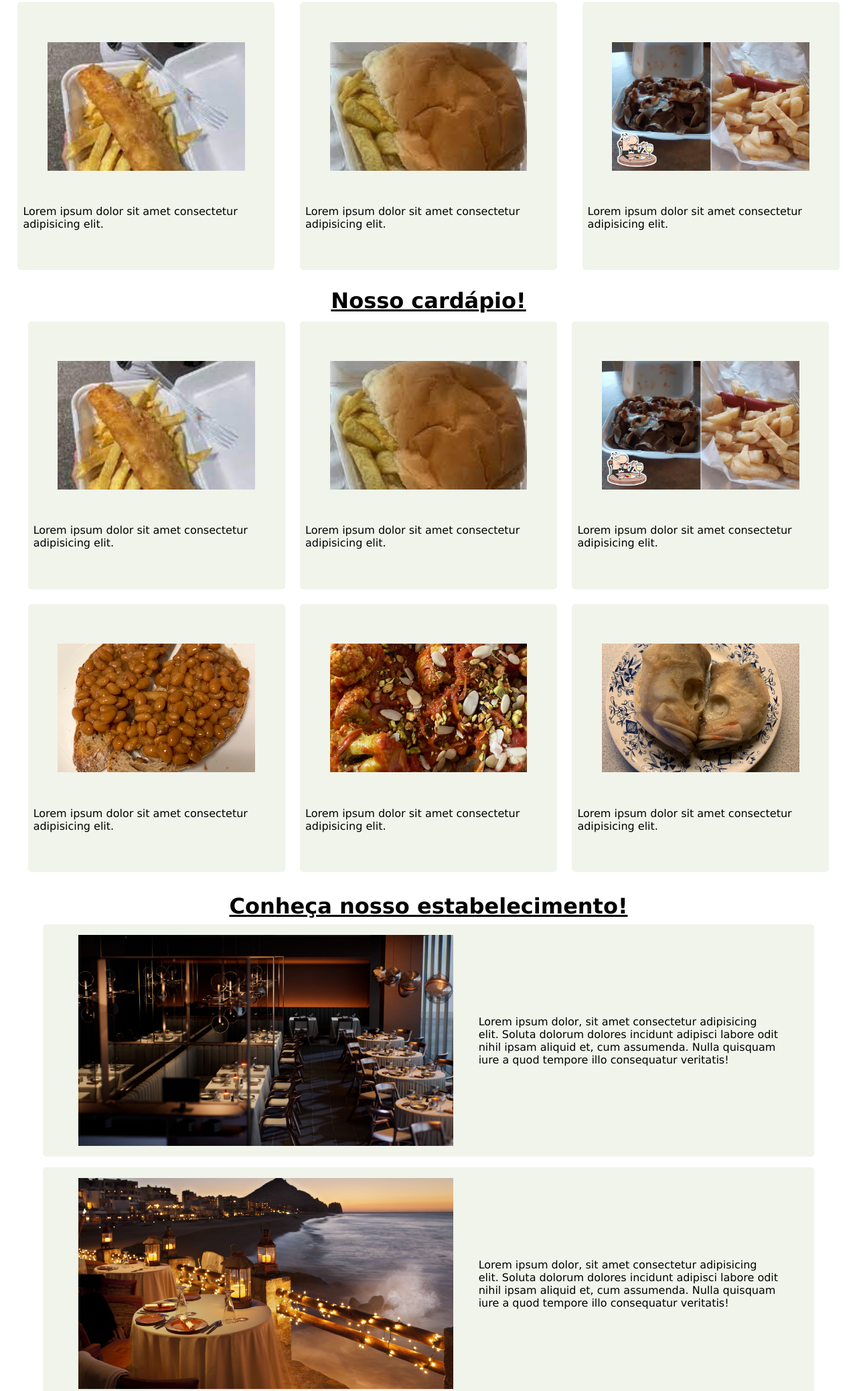
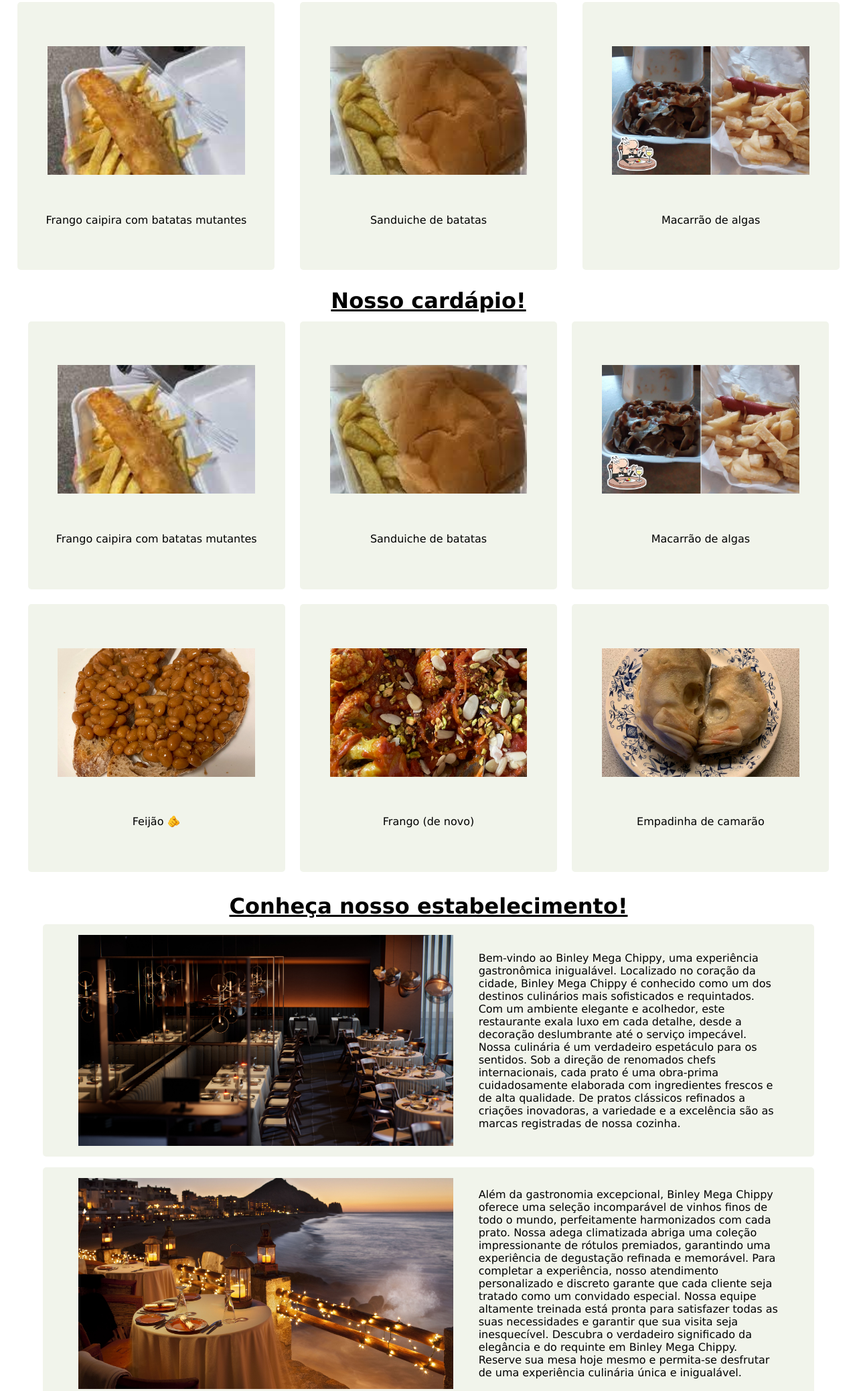
Before and after one commit to enzoenrico/atividadeRa4ExpCriativa, a plain HTML site: page index.html in a window 1280 px wide. Shown: the part 721-2798 px from the top of the page at 67% size. Drawn offline with Linux system fonts and the light colour scheme.

Commit message:
textos inseridos

```diff
--- a/index.html
+++ b/index.html
@@ -18,11 +18,9 @@
         <div class="banner">
             <img src="/assets/bg-main.jpg">
             <div class="desc">
-                <p>Velit cupidatat aliquip aliqua consectetur. Elit amet labore nostrud sint ex est incididunt anim anim
-                    sint laboris do voluptate qui. Laboris laboris ea amet adipisicing qui sunt ea ex mollit culpa
-                    tempor et. Do id sunt Lorem nostrud magna magna exercitation quis ipsum. Nostrud velit consectetur
-                    ex veniam consectetur eu non cillum dolore. Labore irure nostrud labore nulla enim et fugiat elit
-                    sit pariatur anim. Et laboris anim quis culpa.</p>
+                <p>Bem vindo ao Binley Mega Chippy! O melhor restaurante de toda américa latina!
+                    Aqui você encontrará o melhor da cozinha britânica em um só lugar!
+                </p>
             </div>
         </div>
 
@@ -33,15 +31,15 @@
             <div class="most-famous">
                 <div class="plate-card">
                     <img src="/assets/food1.jpg">
-                    <p class="desc-plate">Lorem ipsum dolor sit amet consectetur adipisicing elit.</p>
+                    <p class="desc-plate">Frango caipira com batatas mutantes</p>
                 </div>
                 <div class="plate-card">
                     <img src="/assets/food2.jpg">
-                    <p class="desc-plate">Lorem ipsum dolor sit amet consectetur adipisicing elit.</p>
+                    <p class="desc-plate">Sanduiche de batatas</p>
                 </div>
                 <div class="plate-card">
                     <img src="/assets/food3.jpg">
-                    <p class="desc-plate">Lorem ipsum dolor sit amet consectetur adipisicing elit.</p>
+                    <p class="desc-plate">Macarrão de algas</p>
                 </div>
             </div>
         </div>
@@ -55,27 +53,27 @@
                 <div class="plate-menu">
                     <div class="plate-card">
                         <img src="/assets/food1.jpg">
-                        <p class="desc-plate">Lorem ipsum dolor sit amet consectetur adipisicing elit.</p>
+                        <p class="desc-plate">Frango caipira com batatas mutantes</p>
                     </div>
                     <div class="plate-card">
                         <img src="/assets/food2.jpg">
-                        <p class="desc-plate">Lorem ipsum dolor sit amet consectetur adipisicing elit.</p>
+                        <p class="desc-plate">Sanduiche de batatas</p>
                     </div>
                     <div class="plate-card">
                         <img src="/assets/food3.jpg">
-                        <p class="desc-plate">Lorem ipsum dolor sit amet consectetur adipisicing elit.</p>
+                        <p class="desc-plate">Macarrão de algas</p>
                     </div>
                     <div class="plate-card">
                         <img src="/assets/food4.jpg">
-                        <p class="desc-plate">Lorem ipsum dolor sit amet consectetur adipisicing elit.</p>
+                        <p class="desc-plate">Feijão 🫵</p>
                     </div>
                     <div class="plate-card">
                         <img src="/assets/food5.jpg">
-                        <p class="desc-plate">Lorem ipsum dolor sit amet consectetur adipisicing elit.</p>
+                        <p class="desc-plate">Frango (de novo)</p>
                     </div>
                     <div class="plate-card">
                         <img src="/assets/food6.jpg">
-                        <p class="desc-plate">Lorem ipsum dolor sit amet consectetur adipisicing elit.</p>
+                        <p class="desc-plate">Empadinha de camarão</p>
                     </div>
                 </div>
             </div>
@@ -86,33 +84,37 @@
             <div class="pics-div-wrapper">
                 <div class="place-pics">
                     <img src="/assets/bg-main.jpg">
-                    <p class="desc-place">Lorem ipsum dolor, sit amet consectetur adipisicing elit. Soluta dolorum
-                        dolores incidunt adipisci labore odit nihil ipsam aliquid et, cum assumenda. Nulla quisquam iure
-                        a quod tempore illo consequatur veritatis!</p>
+                    <p class="desc-place">Bem-vindo ao Binley Mega Chippy, uma experiência gastronômica inigualável.
+                        Localizado no coração da cidade, Binley Mega Chippy é conhecido como um dos destinos culinários mais sofisticados e requintados. Com um ambiente elegante e acolhedor, este restaurante exala luxo em cada detalhe, desde a decoração deslumbrante até o serviço impecável.
+
+                        Nossa culinária é um verdadeiro espetáculo para os sentidos. Sob a direção de renomados chefs internacionais, cada prato é uma obra-prima cuidadosamente elaborada com ingredientes frescos e de alta qualidade. De pratos clássicos refinados a criações inovadoras, a variedade e a excelência são as marcas registradas de nossa cozinha.</p>
                 </div>
             </div>
             <div class="pics-div-wrapper">
                 <div class="place-pics">
                     <img src="/assets/res-1.jpg">
-                    <p class="desc-place">Lorem ipsum dolor, sit amet consectetur adipisicing elit. Soluta dolorum
-                        dolores incidunt adipisci labore odit nihil ipsam aliquid et, cum assumenda. Nulla quisquam iure
-                        a quod tempore illo consequatur veritatis!</p>
+                    <p class="desc-place">Além da gastronomia excepcional, Binley Mega Chippy oferece uma seleção incomparável de vinhos finos de todo o mundo, perfeitamente harmonizados com cada prato. Nossa adega climatizada abriga uma coleção impressionante de rótulos premiados, garantindo uma experiência de degustação refinada e memorável.
+
+                        Para completar a experiência, nosso atendimento personalizado e discreto garante que cada cliente seja tratado como um convidado especial. Nossa equipe altamente treinada está pronta para satisfazer todas as suas necessidades e garantir que sua visita seja inesquecível.
+
+                        Descubra o verdadeiro significado da elegância e do requinte em Binley Mega Chippy. Reserve sua mesa hoje mesmo e permita-se desfrutar de uma experiência culinária única e inigualável.</p>
                 </div>
             </div>
             <div class="pics-div-wrapper">
                 <div class="place-pics">
                     <img src="/assets/res-2.jpg">
-                    <p class="desc-place">Lorem ipsum dolor, sit amet consectetur adipisicing elit. Soluta dolorum
-                        dolores incidunt adipisci labore odit nihil ipsam aliquid et, cum assumenda. Nulla quisquam iure
-                        a quod tempore illo consequatur veritatis!</p>
+                    <p class="desc-place">No Binley Mega Chippy, a sofisticação encontra a excelência culinária.
+                        Localizado em um prédio histórico meticulosamente restaurado, o Binley Mega Chippy é um oásis de bom gosto e exclusividade. Nossa proposta é oferecer uma experiência gastronômica que transcende expectativas, combinando um ambiente luxuoso com pratos que são verdadeiras obras de arte.
+
+                        Nossos chefs de renome internacional trazem para sua mesa uma fusão de sabores sofisticados e técnicas culinárias inovadoras. Cada prato é cuidadosamente elaborado com ingredientes frescos e sazonais, resultando em uma explosão de sabores que certamente cativarão seu paladar exigente.</p>
                 </div>
             </div>
             <div class="pics-div-wrapper">
                 <div class="place-pics">
                     <img src="/assets/res-3.jpg">
-                    <p class="desc-place">Lorem ipsum dolor, sit amet consectetur adipisicing elit. Soluta dolorum
-                        dolores incidunt adipisci labore odit nihil ipsam aliquid et, cum assumenda. Nulla quisquam iure
-                        a quod tempore illo consequatur veritatis!</p>
+                    <p class="desc-place">Além de nossa culinária excepcional, temos uma carta de vinhos cuidadosamente selecionada, com uma vasta coleção de rótulos premiados de diversas regiões do mundo. Nossos sommeliers estão prontos para ajudar a harmonizar seu jantar com o vinho perfeito, elevando sua experiência gastronômica a um nível superior.
+
+                        No Binley Mega Chippy, o serviço é impecável e discreto. Nossa equipe altamente treinada está sempre à disposição para garantir que você tenha uma experiência excepcional do início ao fim. Estamos comprometidos em superar suas expectativas e proporcionar momentos inesquecíveis em cada visita.</p>
                 </div>
             </div>
 
```
